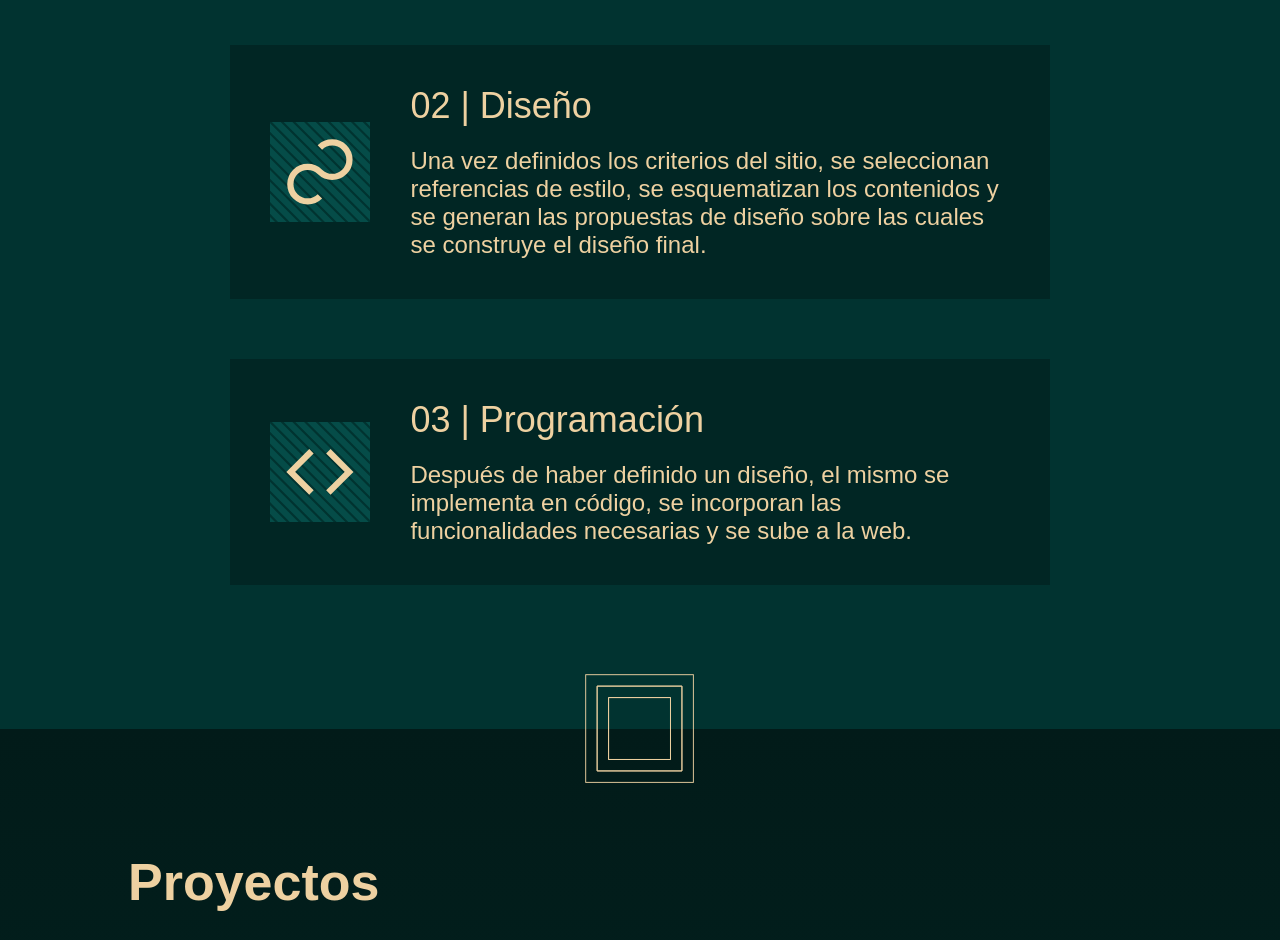
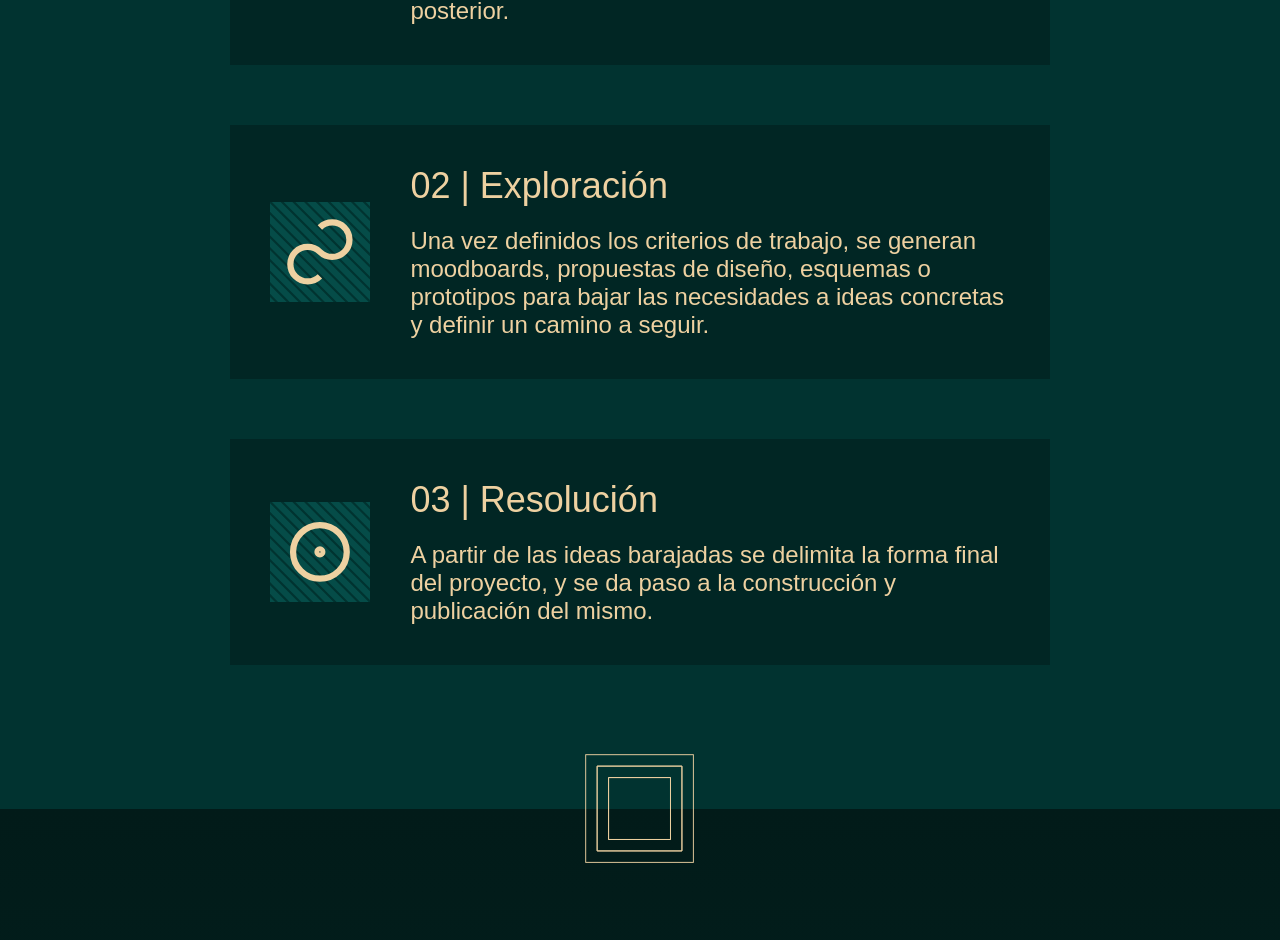
Before and after one commit to taimune/website, a Next.js app: page / in a window 1280 px wide. Shown: the part 3071-4011 px from the top of the page. Built offline with nearby package versions, Linux system fonts and the light colour scheme; a web font is replaced by a local one.

Commit message:
Actualizar copy de proceso y proyectos

```diff
--- a/app/page.js
+++ b/app/page.js
@@ -82,6 +82,7 @@ function HomePageContent(props) {
 
                 <section className={styles.proceso} id="proceso">
                     <h2>Cómo trabajo</h2>
+                    <p>Todos los proyectos se construyen siguiendo un proceso general, que adopta distintas formas según el trabajo en cuestión:</p>
                     <ol className={styles.pasosProceso}>
                         <li>
                             <PasoProceso
@@ -95,23 +96,23 @@ function HomePageContent(props) {
                             <PasoProceso
                                 imagen='/icono-diseno.svg'
                                 numero='02'
-                                titulo='Diseño'
-                                descripcion='Una vez definidos los criterios del sitio, se seleccionan referencias de estilo, se esquematizan los contenidos y se generan las propuestas de diseño sobre las cuales se construye el diseño final.'
+                                titulo='Exploración'
+                                descripcion='Una vez definidos los criterios de trabajo, se generan moodboards, propuestas de diseño, esquemas o prototipos para bajar las necesidades a ideas concretas y definir un camino a seguir.'
                             />
                         </li>
                         <li>
                             <PasoProceso
-                                imagen='/icono-programacion.svg'
+                                imagen='/icono-resolucion.svg'
                                 numero='03'
-                                titulo='Programación'
-                                descripcion='Después de haber definido un diseño, el mismo se implementa en código, se incorporan las funcionalidades necesarias y se sube a la web.'
+                                titulo='Resolución'
+                                descripcion='A partir de las ideas barajadas se delimita la forma final del proyecto, y se da paso a la construcción y publicación del mismo.'
                             />
                         </li>
                     </ol>
                 </section>
 
                 <section id="proyectos" className={styles.proyectos}>
-                    <h2>Proyectos</h2>
+                    <h2>Proyectos realizados</h2>
                     <p>Algunos proyectos en los que trabajé:</p>
                     <div className={styles.contenedorProyectos}>
                         <Proyecto
```
Also changed, not shown: public/icono-resolucion.svg (added).
